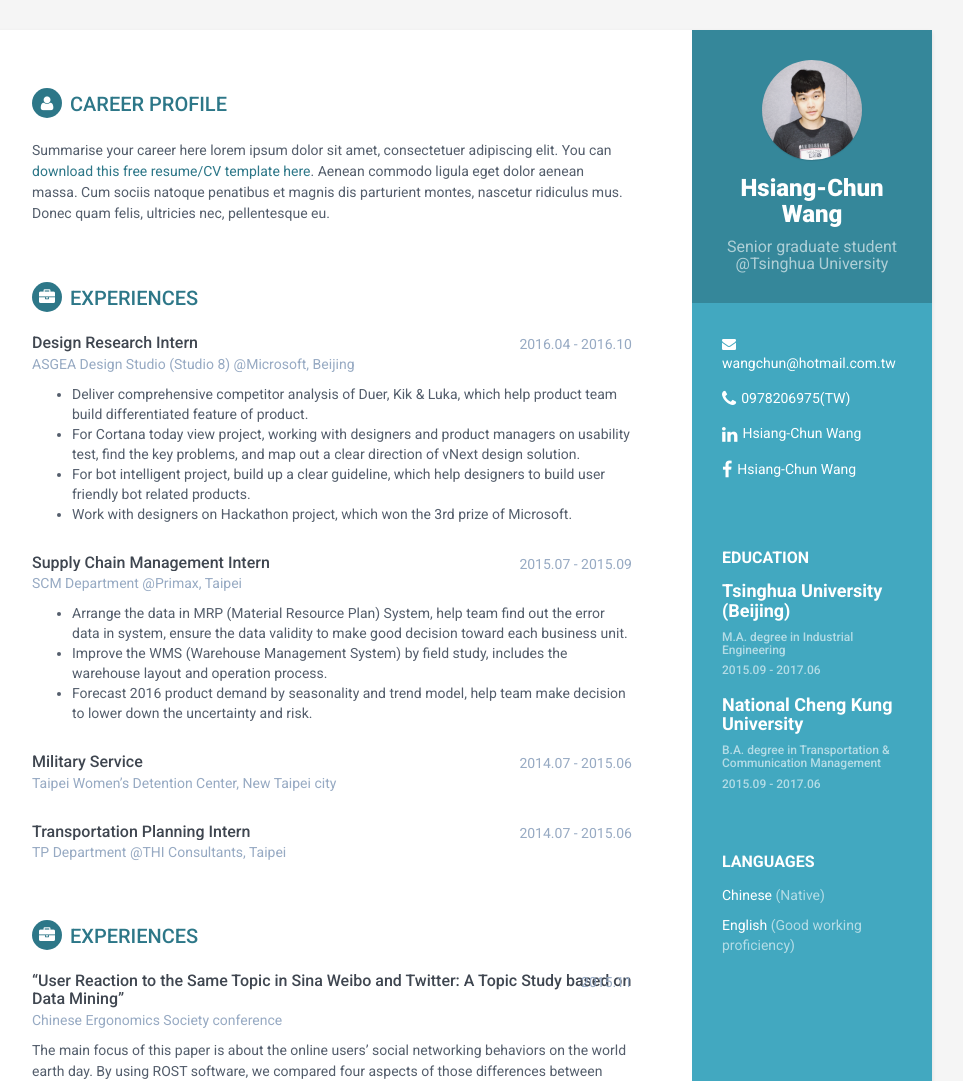
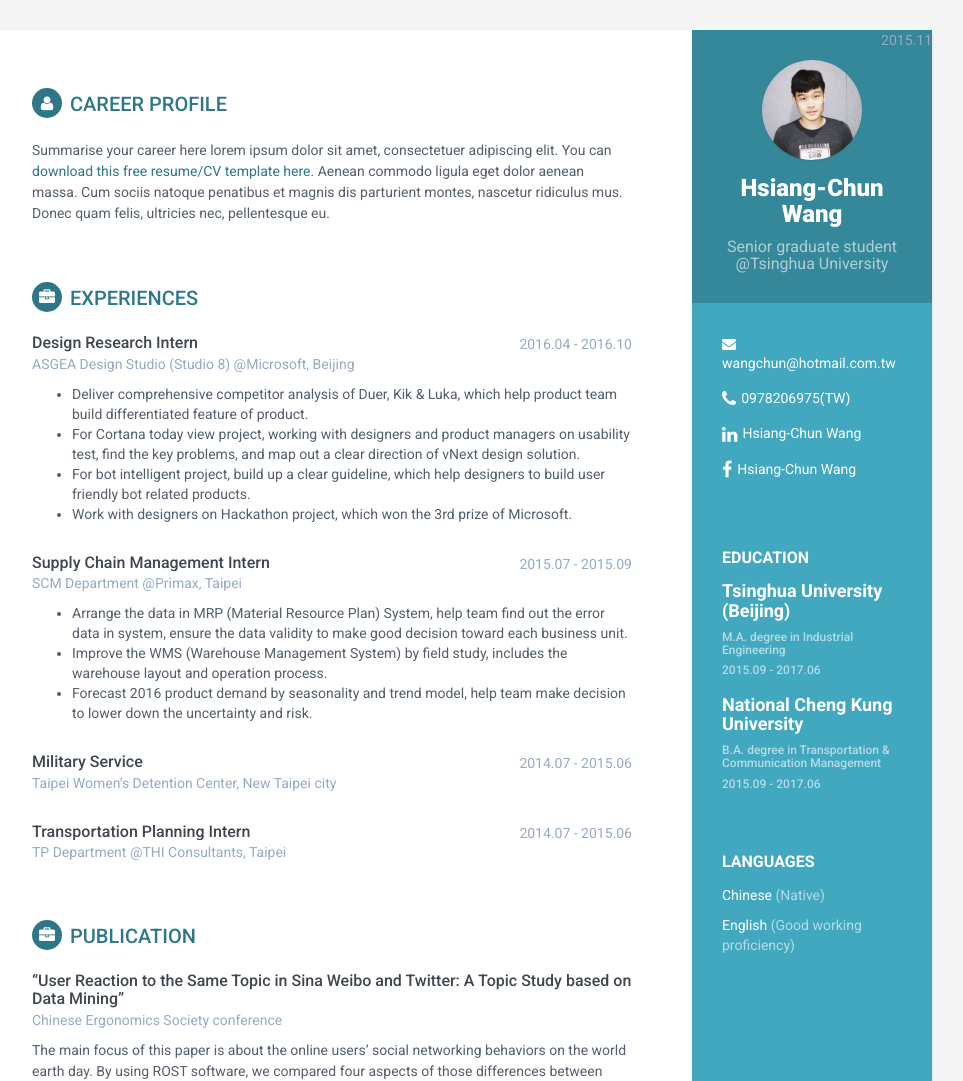
Before and after one commit to hsiangchunwang/hsiangchunwang.github.io, a Jekyll site: the page built from index.html, in a window 1280 px wide. Shown: the top 1081 px of the page, without its empty margins (188-1151 px from the left). Built offline with Jekyll 4.4.1, drawn with Linux system fonts in a browser that asks for light colours.

Commit message:
Update projects.html

```diff
--- a/_includes/projects.html
+++ b/_includes/projects.html
@@ -1,13 +1,15 @@
 <section class="section experiences-section">
-                <h2 class="section-title"><i class="fa fa-briefcase"></i>Experiences</h2>
+                <h2 class="section-title"><i class="fa fa-briefcase"></i>PUBLICATION</h2>
 
                 <div class="item">
                     <div class="meta">
                         <div class="upper-row">
                             <h3 class="job-title">“User Reaction to the Same Topic in Sina Weibo and Twitter: A Topic Study based on Data Mining”</h3>
+
+                        </div><!--//upper-row-->
+                        <div class="company">Chinese Ergonomics Society conference
                             <div class="time">2015.11</div>
-                        </div><!--//upper-row-->
-                        <div class="company">Chinese Ergonomics Society conference</div>
+                      </div>
                     </div><!--//meta-->
                     <div class="details">
                            <p>
```
